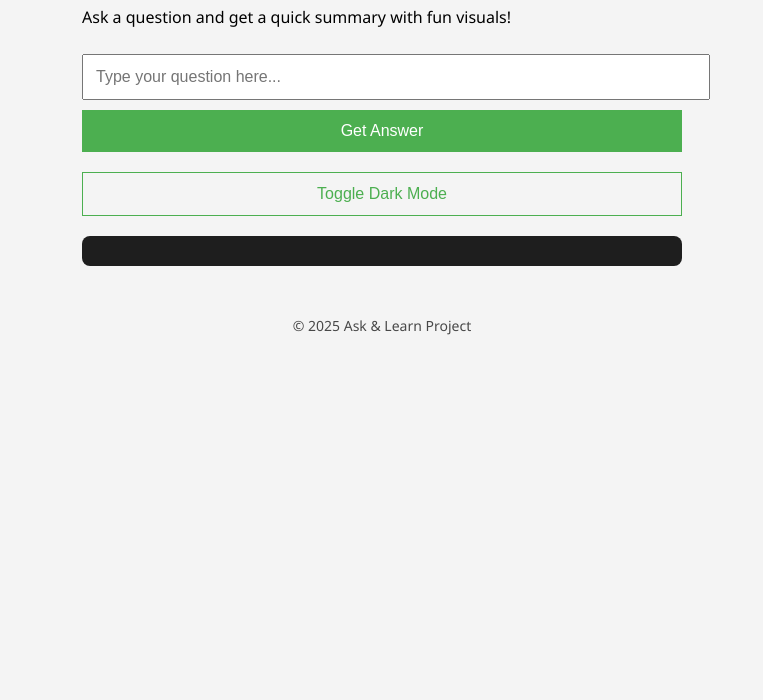
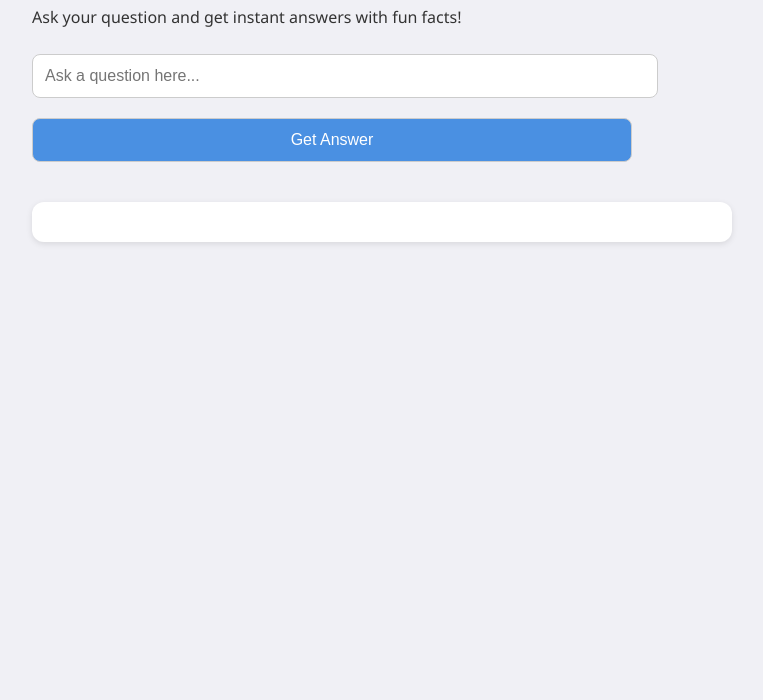
Before and after one commit to yaksho0408/STSlearning, a plain HTML site: page index.html in a window 1280 px wide. Shown: the part 100-800 px from the top of the page, without its empty margins (258-1021 px from the left). Drawn offline with Linux system fonts and the light colour scheme.

Commit message:
Update index.html

```diff
--- a/index.html
+++ b/index.html
@@ -5,117 +5,122 @@
   <meta name="viewport" content="width=device-width, initial-scale=1.0"/>
   <title>Ask & Learn</title>
   <style>
-    :root {
-      --bg-light: #f4f4f4;
-      --bg-dark: #121212;
-      --text-light: #000;
-      --text-dark: #fff;
-      --primary: #4CAF50;
-      --card-bg: #1e1e1e;
-    }
-
     body {
-      font-family: 'Segoe UI', sans-serif;
+      font-family: 'Segoe UI', Tahoma, Geneva, Verdana, sans-serif;
       padding: 20px;
       margin: 0 auto;
-      max-width: 600px;
-      background-color: var(--bg-light);
-      color: var(--text-light);
-      transition: 0.3s ease all;
-    }
-
-    body.dark-mode {
-      background-color: var(--bg-dark);
-      color: var(--text-dark);
+      max-width: 700px;
+      background-color: #f0f0f5;
+      color: #333;
     }
 
     h1 {
-      color: var(--primary);
+      color: #4a90e2;
     }
 
-    input, button {
+    input,
+    button {
       padding: 12px;
-      margin-top: 10px;
+      margin: 10px 0;
       width: 100%;
-      max-width: 100%;
+      max-width: 600px;
+      border: 1px solid #ccc;
+      border-radius: 8px;
       font-size: 16px;
     }
 
     button {
-      background-color: var(--primary);
+      background-color: #4a90e2;
       color: white;
-      border: none;
       cursor: pointer;
+      transition: background 0.3s ease;
+    }
+
+    button:hover {
+      background-color: #357ab8;
     }
 
     .result {
-      margin-top: 20px;
-      padding: 15px;
-      border-radius: 8px;
-      background: var(--card-bg);
-      color: white;
+      margin-top: 30px;
+      background: #fff;
+      padding: 20px;
+      border-radius: 12px;
+      box-shadow: 0 2px 6px rgba(0,0,0,0.1);
     }
 
     img {
       max-width: 100%;
-      margin-top: 10px;
+      height: auto;
+      margin-top: 15px;
     }
 
-    .toggle-theme {
-      margin-top: 20px;
-      cursor: pointer;
-      background: none;
-      border: 1px solid var(--primary);
-      color: var(--primary);
-    }
+    @media (prefers-color-scheme: dark) {
+      body {
+        background-color: #121212;
+        color: #fff;
+      }
 
-    .footer {
-      text-align: center;
-      margin-top: 50px;
-      font-size: 14px;
-      opacity: 0.7;
+      input, button {
+        background-color: #222;
+        color: #fff;
+        border: 1px solid #444;
+      }
+
+      button:hover {
+        background-color: #555;
+      }
+
+      .result {
+        background-color: #1e1e1e;
+        box-shadow: 0 2px 10px rgba(255,255,255,0.05);
+      }
     }
   </style>
 </head>
 <body>
 
-  <h1>Ask & Learn 🔍✨</h1>
-  <p>Ask a question and get a quick summary with fun visuals!</p>
+  <h1>Ask & Learn 🤖</h1>
+  <p>Ask your question and get instant answers with fun facts!</p>
 
-  <input type="text" id="userQuestion" placeholder="Type your question here..." />
+  <input type="text" id="userQuestion" placeholder="Ask a question here..." />
   <button onclick="getAnswer()">Get Answer</button>
-  <button class="toggle-theme" onclick="toggleDarkMode()">Toggle Dark Mode</button>
 
   <div class="result" id="result"></div>
-
-  <div class="footer">© 2025 Ask & Learn Project</div>
 
   <script>
     async function getAnswer() {
       const question = document.getElementById("userQuestion").value;
-      if (!question) return alert("Please enter a question!");
 
-      const response = await fetch(`https://api.duckduckgo.com/?q=${encodeURIComponent(question)}&format=json`);
+      if (!question.trim()) {
+        alert("Please enter a question.");
+        return;
+      }
+
+      const response = await fetch(
+        `https://api.duckduckgo.com/?q=${encodeURIComponent(question)}&format=json`
+      );
       const data = await response.json();
+
+      const resultDiv = document.getElementById("result");
 
       if (data.RelatedTopics && data.RelatedTopics.length > 0) {
         const result = data.RelatedTopics[0];
-        document.getElementById("result").innerHTML = `
-          <h3>Answer:</h3>
-          <p>${result.Text || "No text available"}</p>
-          ${result.Icon?.URL ? `<img src="${result.Icon.URL}" alt="Image" />` : ""}
-          <h4>Fun Example:</h4>
-          <p>Your question as a superhero: <b>${question}Man!</b> 🦸</p>
+
+        resultDiv.innerHTML = `
+          <h3>Answer Summary:</h3>
+          <p>${result.Text}</p>
+          ${
+            result.Icon && result.Icon.URL
+              ? `<img src="https://duckduckgo.com${result.Icon.URL}" alt="Image"/>`
+              : ""
+          }
+          <h4>Funny Example:</h4>
+          <p>Imagine if your question was a superhero, it would be <b>${question} Man!</b> Always saving the day with answers!</p>
         `;
       } else {
-        document.getElementById("result").innerHTML = "<p>No relevant info found. Try something else.</p>";
+        resultDiv.innerHTML = "<p>No relevant information found. Try another question.</p>";
       }
     }
-
-    function toggleDarkMode() {
-      document.body.classList.toggle("dark-mode");
-    }
   </script>
-
 </body>
 </html>
```
